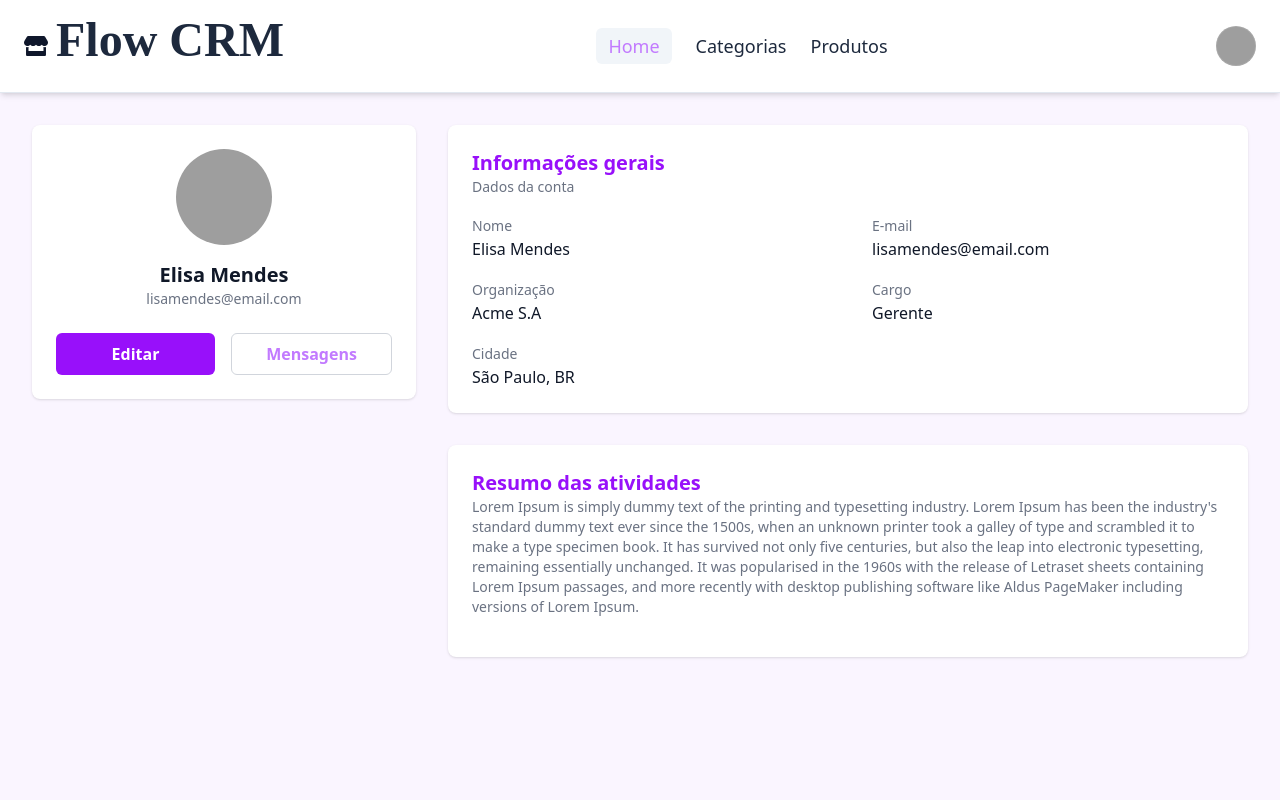
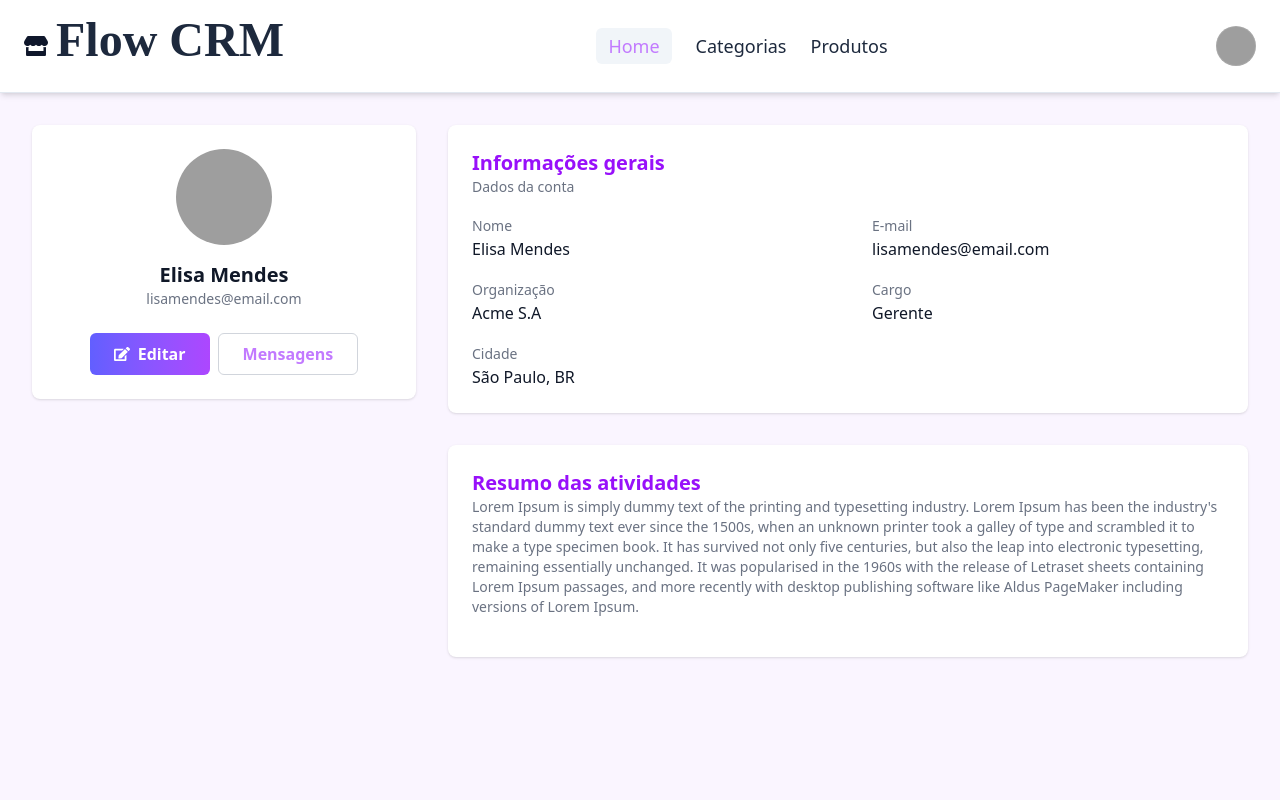
Before and after one commit to Grupo-02-Turma-JavaScript-07/Sistema-CRM-Front, a React (Vite) app: page /perfil in a window 1280 px wide. Shown: the top 800 px of the page. Built offline with nearby package versions, Linux system fonts and the light colour scheme; grey boxes are pictures that could not be loaded; a web font is replaced by a local one.

Commit message:
fix: Corrigindo quebra de layout de botoes e adicionando icone

```diff
--- a/src/pages/perfil/Perfil.tsx
+++ b/src/pages/perfil/Perfil.tsx
@@ -2,6 +2,7 @@ import { useNavigate } from 'react-router-dom'
 import NavbarPerfil from '../../components/navbarperfil/NavbarPerfil'
 import { useState } from 'react';
 import type Usuario from '../../models/Usuario';
+import { FaEdit } from 'react-icons/fa';
 
 function Perfil() {
   const navigate = useNavigate()
@@ -29,13 +30,14 @@ function Perfil() {
             />
             <h2 className='text-xl font-semibold text-gray-900'>{usuario.nome}</h2>
             <p className='text-sm text-gray-500 mb-6'>{usuario.email}</p>
-            <div className='flex space-x-4 w-full'>
+            <div className='flex  justify-center flex-wrap space-x-2 w-full gap-y-4'>
               <button
-                className=' flex-1 bg-purple-600 hover:bg-purple-700 text-white font-bold py-2 px-6 rounded-md transition duration-300 ease-in-out'>
+                className='flex items-center gap-x-2 bg-gradient-to-r from-indigo-500 to-purple-500 hover:opacity-90 text-white font-bold py-2 px-6 rounded-md transition duration-300 ease-in-out'>
+                <FaEdit/>
                 Editar
               </button>
               <button
-                className='flex-1 bg-white border border-gray-300 text-[#C27AFF] hover:bg-[#F1F5F9] font-bold py-2 px-6 rounded-md transition duration-300 ease-in-out'
+                className='flex items-center bg-white border border-gray-300 text-[#C27AFF] hover:bg-[#F1F5F9] font-bold py-2 px-6 rounded-md transition duration-300 ease-in-out'
               >
                 Mensagens
               </button>
```
